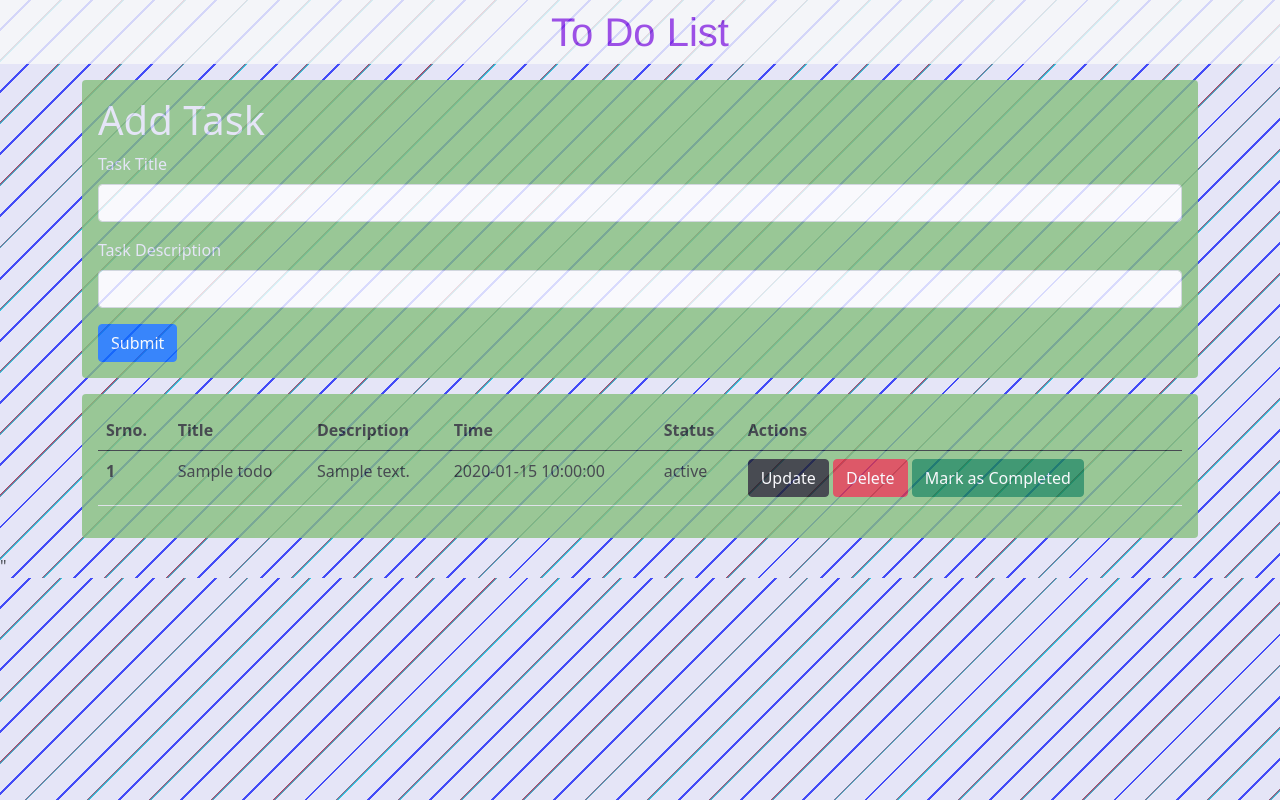
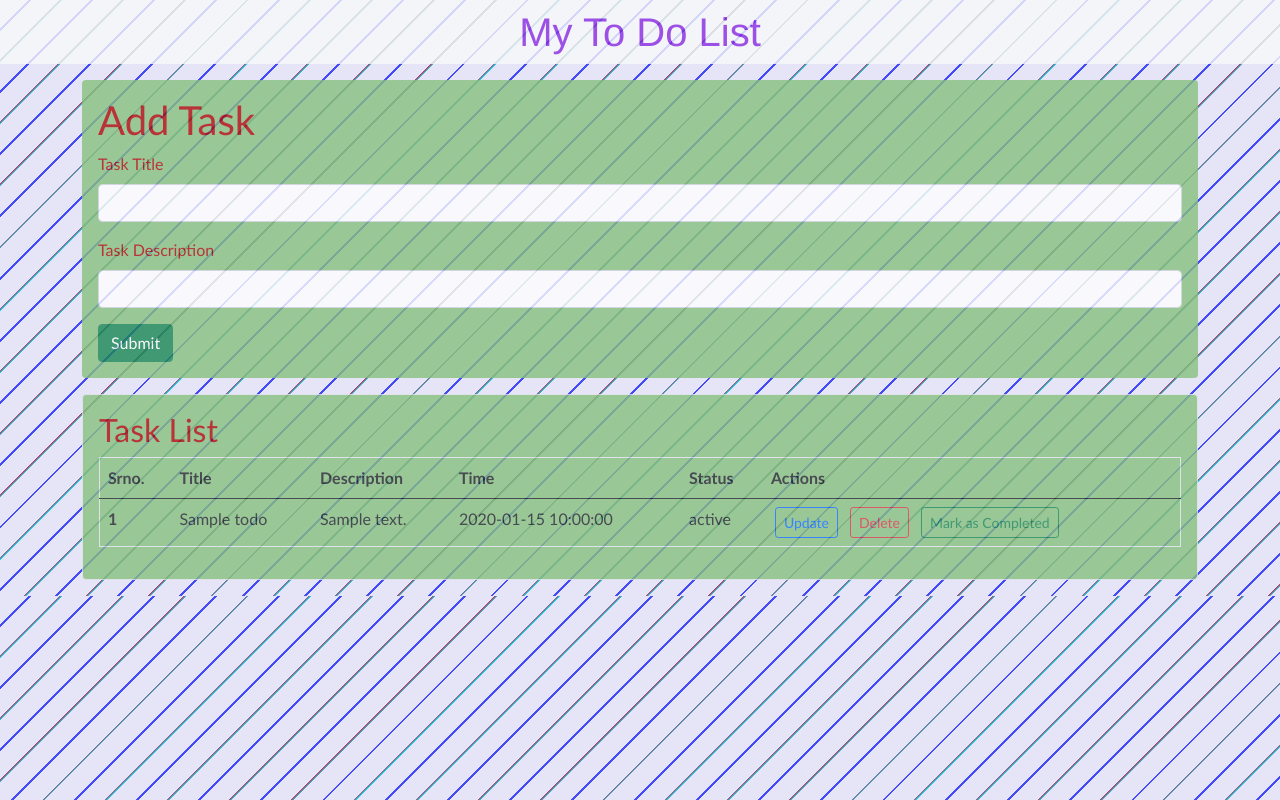
Before and after one commit to sharvari210507/TO-DO-LIST, a Python web app: template templates/index.html in a window 1280 px wide. Run offline with Jinja, Linux system fonts and the light colour scheme; the template is opened without the code that fills it: most values are stand-ins (such as "Sample title", 1, 10 or a date in 2020).

Commit message:
updated app.py

```diff
--- a/static/style.css
+++ b/static/style.css
@@ -6,16 +6,17 @@ h1.navbar-title{
     color:blueviolet;
 }
 body{
-    background-color: #E5E5F7;
+    background-color: #f5f4ef;
     opacity: 0.8;
     background-size: 15px 20px;
     background: repeating-linear-gradient(135deg, #E5E5F7 0px, #E5E5F7 20px, #444CF7 20px, #444CF7 22px, #E5E5F7 22px, #E5E5F7 42px, #ad4162 42px, #22D1EE 44px);
+    font-family:'Trebuchet MS','Lucida Sans Unicode','Lucida Grande','Lucida Sans',Arial, Helvetica, sans-serif;
 }
 
 .container2{
     background-color: rgb(135, 192, 127);
     border-radius: 20px;
-    color: #E5E5F7;
+    color: #ad0909;
     font-family: 'Lucida Sans', 'Lucida Sans Regular', 'Lucida Grande', 'Lucida Sans Unicode', Geneva, Verdana, sans-serif';
 }
  @media (max-width: 768px){
--- a/templates/base.html
+++ b/templates/base.html
@@ -11,7 +11,7 @@
 <body>
     <nav class="navbar navbar-expand-lg navbar-light bg-light">
         <div class="container-md">
-            <h1 class="navbar-title">To Do List</h1>
+            <h1 class="navbar-title"> My To Do List</h1>
         </div>
     </nav>
 
--- a/templates/index.html
+++ b/templates/index.html
@@ -19,14 +19,15 @@
 
             </div>
 
-            <button type="submit" class="btn btn-primary">Submit</button>
+            <button type="submit" class="btn btn-success">Submit</button>
         </form>
 
     </div>
 </div>
 
 <div class="container my-3">
-    <div class="container2 my-3 rounded p-3">
+    <div class="container2 my-3 rounded p-3 border">
+        <h2>Task List</h2>
 
         {% if alltodos|length == 0 %}
         <div class="alert alert-info" role="alert">
@@ -35,7 +36,7 @@
 
         {% else %}
         <div class="table-container">
-        <table class="table">
+        <table class="table rounded p-3 border table-hover">
             <thead>
                 <tr>
                     <th scope="col">Srno.</th>
@@ -58,9 +59,10 @@
                     <td>
                         <div class="btns">
 
-                           <a "/update/{{todo.sno}}" type="button" class="btn btn-dark">Update</a>
-                           <a href="/delete/{{todo.sno}}" type="button" class="btn btn-danger">Delete</a>
-                           <a href="/mark/{{todo.sno}}" type="button" class="btn btn-success">Mark as Completed</a>
+
+                <a href="/update/{{todo.sno}}" class="btn btn-outline-primary btn-sm mx-1">Update</a>
+                <a href="/delete/{{todo.sno}}" class="btn btn-outline-danger btn-sm mx-1">Delete</a>
+                <a href="/mark/{{todo.sno}}" class="btn btn-outline-success btn-sm mx-1">Mark as Completed</a>
                         </div>
                     </td>
                 </tr>
@@ -70,7 +72,7 @@
         </div>
         {%endif%}
     </div>
-</div>"
+</div>
 
 <script src="https://cdn.jsdelivr.net/npm/bootstrap@5.0.2/dist/js/bootstrap.bundle.min.js" integrity="sha384-MrcW6ZMFYlzcLA8Nl+NtUVF0sA7MsXsP1UyJoMp4YLEuNSfAP+JcXn/tWtIaxVXM" crossorigin="anonymous"></script>
 {% endblock body %}
```
Also changed, not shown: app.py (+56 -6 lines), templates/update.html (+5 -6 lines).
